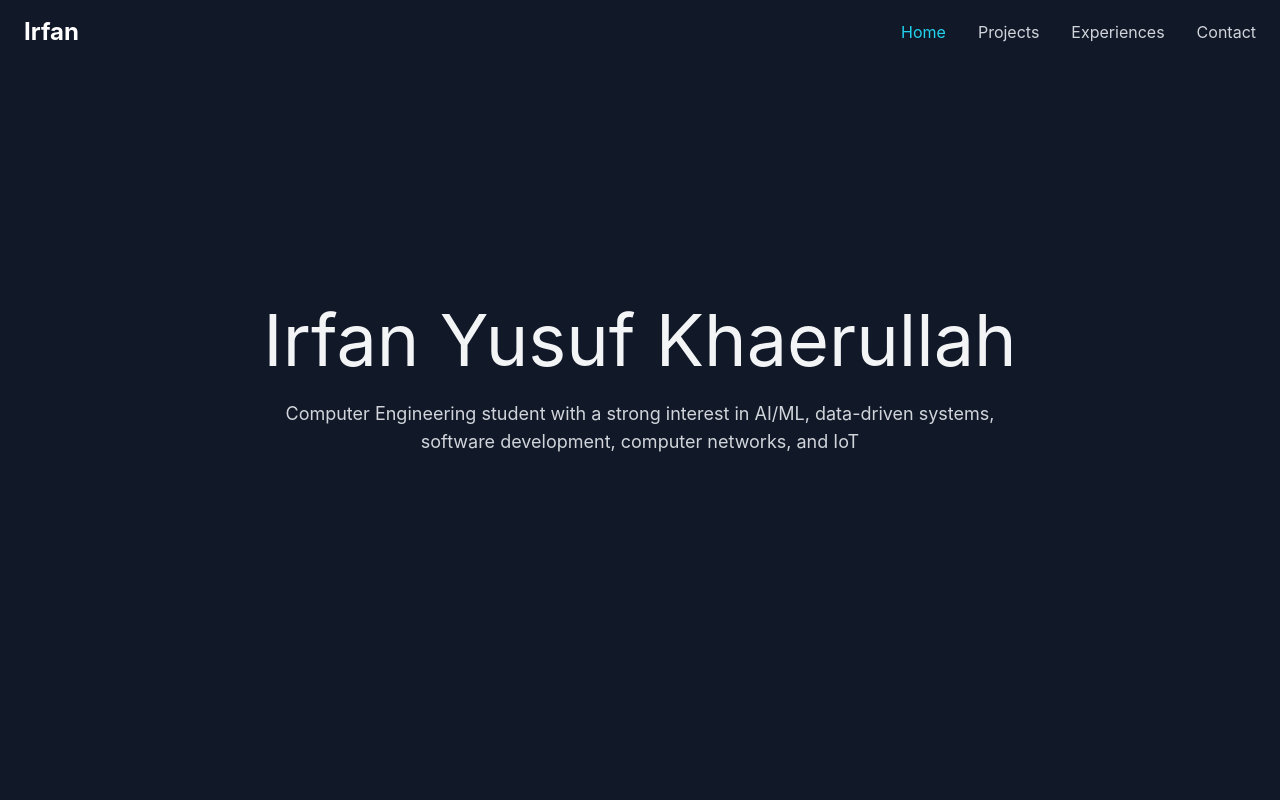
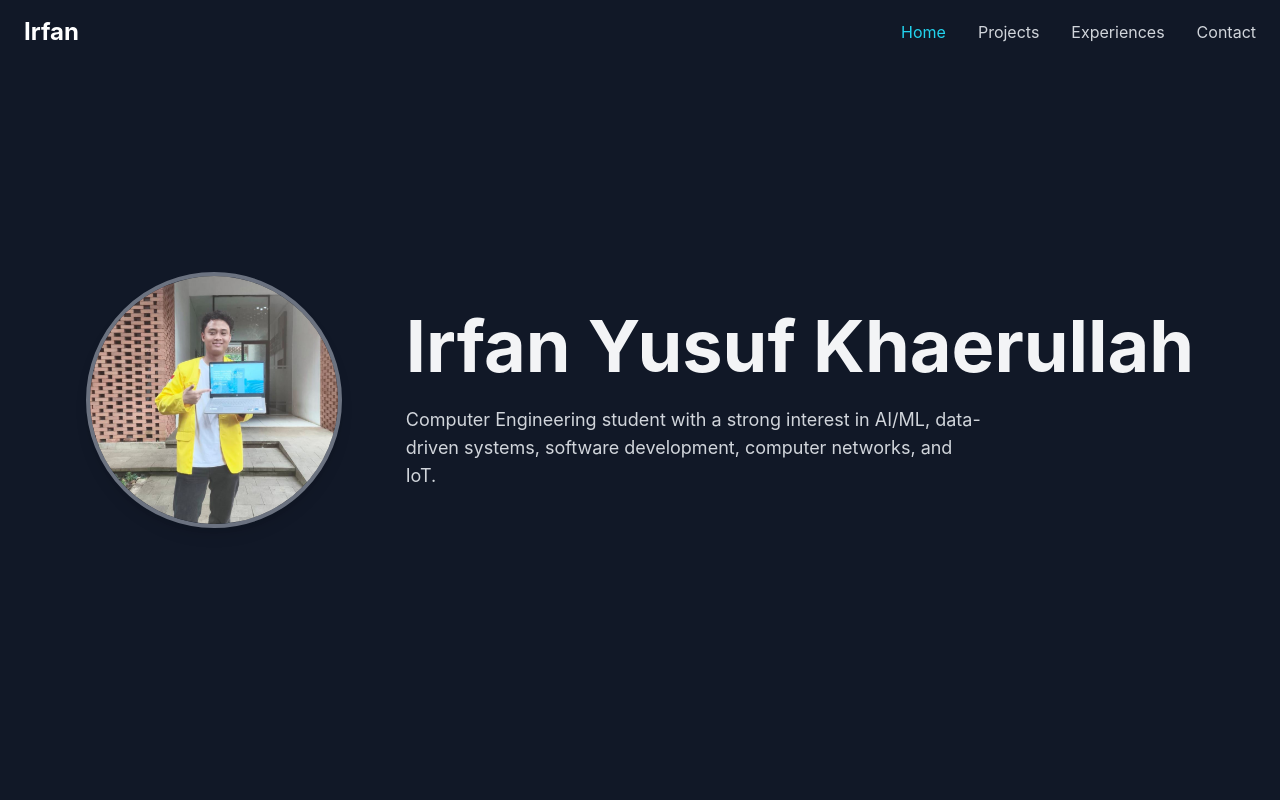
Before and after one commit to irfanyusuf13/portofolio, a React (Vite) app: page / in a window 1280 px wide. Shown: the top 800 px of the page. Built offline with nearby package versions, Linux system fonts and the light colour scheme.

Commit message:
nambah foto

```diff
--- a/src/components/sections/Hero.tsx
+++ b/src/components/sections/Hero.tsx
@@ -2,23 +2,34 @@ import { motion } from 'framer-motion';
 
 const Hero = () => {
   return (
-    <section id="home" className="min-h-screen flex flex-col justify-center items-center text-center bg-gray-900 px-6">
-      <motion.div initial={{ opacity: 0, y: -50 }} animate={{ opacity: 1, y: 0 }} transition={{ duration: 0.8 }}>
-        <h1 className="text-4xl md:text-6xl lg:text-7xl">
-          Irfan Yusuf Khaerullah
-        </h1>
-        <p className="max-w-3xl mx-auto mt-6 text-lg text-gray-300">
-          Computer Engineering student with a strong interest in AI/ML, data-driven systems, software development, computer networks, and IoT
-        </p>
-      </motion.div>
-
-      <motion.div
-        initial={{ opacity: 0, y: 50 }}
-        animate={{ opacity: 1, y: 0 }}
-        transition={{ duration: 0.8, delay: 0.5 }}
-        className="mt-10 flex flex-wrap justify-center items-center gap-4"
-      >
-      </motion.div>
+    <section id="home" className="min-h-screen w-full flex items-center">
+      <div className="container mx-auto px-6">
+        <div className="flex flex-col md:flex-row items-center justify-center gap-10 md:gap-16">
+          <motion.div
+            initial={{ scale: 0, opacity: 0 }}
+            animate={{ scale: 1, opacity: 1 }}
+            transition={{ type: "spring", stiffness: 125, duration: 0.5 }}
+          >
+            <img
+              src="/images/me/irfan.jpg"
+              className="w-48 h-48 md:w-64 md:h-64 rounded-full object-cover border-4 border-gray-500 shadow-lg"
+            />
+          </motion.div>
+          <motion.div
+            className="text-center md:text-left"
+            initial={{ opacity: 0, x: 50 }}
+            animate={{ opacity: 1, x: 0 }}
+            transition={{ duration: 0.8 }}
+          >
+            <h1 className="text-4xl md:text-6xl lg:text-7xl font-bold">
+              Irfan Yusuf Khaerullah
+            </h1>
+            <p className="max-w-xl mx-auto md:mx-0 mt-6 text-lg text-gray-300">
+              Computer Engineering student with a strong interest in AI/ML, data-driven systems, software development, computer networks, and IoT.
+            </p>
+          </motion.div>
+        </div>
+      </div>
     </section>
   );
 };
--- a/src/data/skillsData.ts
+++ b/src/data/skillsData.ts
@@ -60,7 +60,7 @@ export const skillsData: ICategory[] = [
     ]
   },
   {
-    name: "Tools & DevOps",
+    name: "Tools",
     icon: FaTools,
     skills: [
       { name: "Git", icon: SiGit, level: 4 },
```
